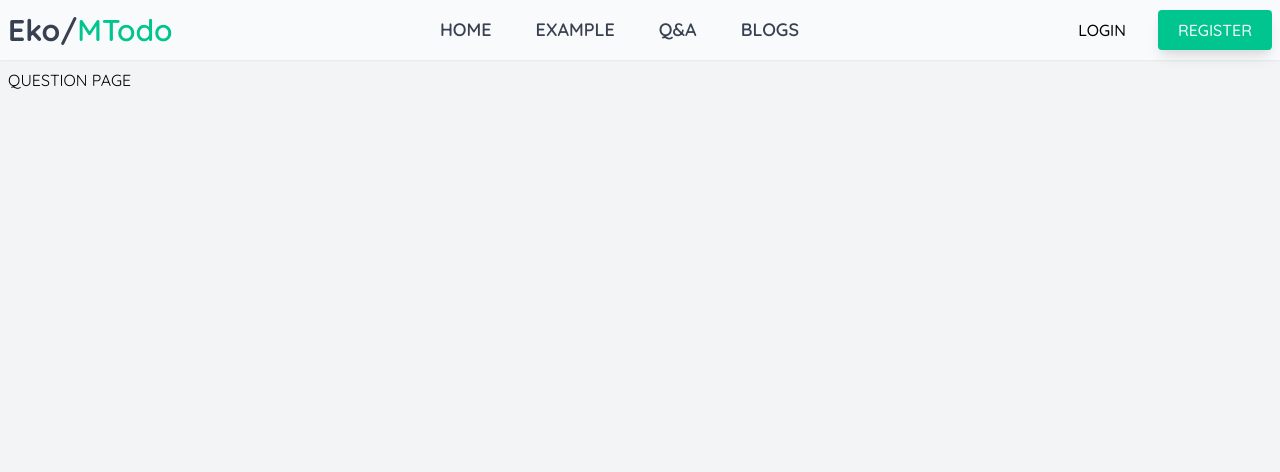
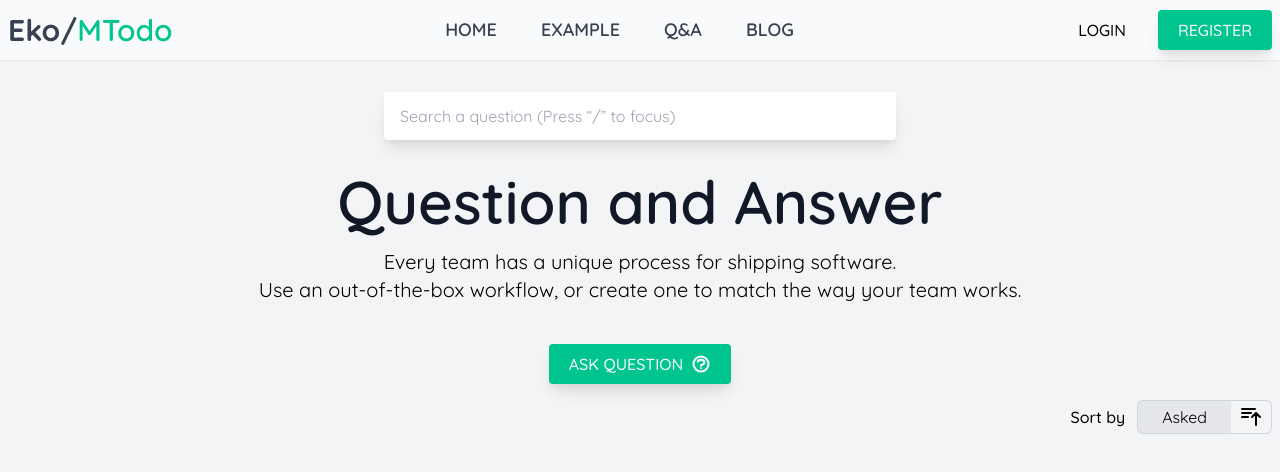
Before and after one commit to ekosutrisno/exomtodo, a Vue app: page /question in a window 1280 px wide. Shown: the top 472 px of the page. Built offline with nearby package versions, Linux system fonts and the light colour scheme.

Commit message:
feat: added QnA Page and sorted by feature

```diff
--- a/src/components/cards/BlogCard.vue
+++ b/src/components/cards/BlogCard.vue
@@ -1,12 +1,12 @@
 <template>
-  <div class="w-full h-full lg:h-72 my-4 transition-shadow duration-300 flex flex-col lg:flex-row bg-gray-50 ring-1 ring-gray-300 ring-opacity-60 hover:ring-opacity-80 rounded-xl hover:shadow-lg">
+  <div class="w-full h-full cursor-pointer lg:h-72 my-4 transition-shadow duration-300 flex flex-col lg:flex-row bg-gray-50 ring-1 ring-gray-300 ring-opacity-60 hover:ring-opacity-80 rounded-xl hover:shadow-lg">
     <div class="h-72 w-full lg:w-96 rounded-t-xl lg:rounded-l-xl lg:rounded-t-none overflow-hidden">
       <img class="w-full h-full object-cover" :src="blog.imageUrl" />
     </div>
     <div class="h-full w-full rounded-l-xl overflow-hidden py-5 px-8">
       <div class="flex items-start justify-between">
         <div class="inline-block">
-          <span class="font-semibold text-2xl block text-gray-700">{{ blog.blogTitle }} <i v-if="blog.edited" class="text-gray-400" style="font-size:0.6rem">edited</i> </span>
+          <span class="font-semibold text-2xl block text-gray-700">{{ blog.blogTitle }} <i v-if="blog.edited" class="text-gray-400" style="font-size:0.7rem">edited</i> </span>
           <span class="text-xs text-gray-700 inline-flex space-x-1 items-center mt-2">
             <svg class="w-4" xmlns="http://www.w3.org/2000/svg" viewBox="0 0 20 20" fill="currentColor">
               <path fill-rule="evenodd" d="M6 2a1 1 0 00-1 1v1H4a2 2 0 00-2 2v10a2 2 0 002 2h12a2 2 0 002-2V6a2 2 0 00-2-2h-1V3a1 1 0 10-2 0v1H7V3a1 1 0 00-1-1zm0 5a1 1 0 000 2h8a1 1 0 100-2H6z" clip-rule="evenodd" />
@@ -33,6 +33,9 @@
               <path d="M15 8a3 3 0 10-2.977-2.63l-4.94 2.47a3 3 0 100 4.319l4.94 2.47a3 3 0 10.895-1.789l-4.94-2.47a3.027 3.027 0 000-.74l4.94-2.47C13.456 7.68 14.19 8 15 8z" />
             </svg>
           </button>
+          <button class="focus:outline-none rounded-full ring-2 ring-green-secondary ring-opacity-0 hover:ring-opacity-90">
+            <img class="rounded-full w-8 h-8" :src="blog.imageUrl" :alt="`img-${blog.id}`">
+          </button>
         </div>
       </div>
       <p class="mt-4 font-normal">{{ blog.highlight }}</p>
--- a/src/components/welcome/Footer.vue
+++ b/src/components/welcome/Footer.vue
@@ -6,7 +6,7 @@
         <p
           class="text-xl w-full mb-8"
         >Wujudkan impianmu menjadi programmer handal dan berkarir profesional di dunia IT.</p>
-       <form class="flex items-center w-full max-w-xl mt-10">
+       <form class="flex items-center w-full max-w-xl mx-auto mt-10">
            <input type="text" placeholder="youremail@email.com"  class="py-3 px-4 shadow-lg rounded-tl rounded-bl w-full focus:outline-none ring-2 ring-green-secondary ring-opacity-0 focus:ring-opacity-40" required/>
           <button type="submit" class="py-3 px-4 inline-flex items-center space-x-2 uppercase font-medium bg-green-secondary ring-2 ring-green-secondary ring-opacity-0 focus:ring-opacity-40  hover:bg-green-light focus:outline-none text-gray-50 transition rounded-tr rounded-br shadow-lg">
             <span>Feedback</span>
--- a/src/components/welcome/NavbarHeader.vue
+++ b/src/components/welcome/NavbarHeader.vue
@@ -9,7 +9,7 @@
          <router-link to="/" class="py-2 px-3 focus:outline-none uppercase text-lg font-semibold text-gray-700 hover:text-green-secondary transition-colors">Home</router-link>
          <router-link to="/example" class="py-2 px-3 focus:outline-none uppercase text-lg font-semibold text-gray-700 hover:text-green-secondary transition-colors">Example</router-link>
          <router-link to="/question" class="py-2 px-3 focus:outline-none uppercase text-lg font-semibold text-gray-700 hover:text-green-secondary transition-colors">Q&A</router-link>
-         <router-link to="/blog" class="py-2 px-3 focus:outline-none uppercase text-lg font-semibold text-gray-700 hover:text-green-secondary transition-colors">Blogs</router-link>
+         <router-link to="/blog" class="py-2 px-3 focus:outline-none uppercase text-lg font-semibold text-gray-700 hover:text-green-secondary transition-colors">Blog</router-link>
       </div>
       <div class="hidden lg:flex">
          <div class="flex items-center space-x-5">
--- a/src/pages/Blog.vue
+++ b/src/pages/Blog.vue
@@ -2,7 +2,7 @@
     <div class="max-w-7xl mx-auto p-2">
        <div class="flex flex-col items-center justify-center">
             <div class="w-full px-2 flex items-center justify-center">
-               <input type="text" placeholder="Search (Press “/” to focus)"  class="py-3 px-4 shadow-lg rounded w-full max-w-lg mt-6 focus:outline-none ring-2 ring-green-secondary ring-opacity-0 focus:ring-opacity-40"/>
+               <input type="text" placeholder="Search topic (Press “/” to focus)"  class="py-3 px-4 shadow-lg rounded w-full max-w-lg mt-6 focus:outline-none ring-2 ring-green-secondary ring-opacity-0 focus:ring-opacity-40"/>
             </div>
          <h1 class="text-6xl mt-2 lg:mt-8 font-semibold text-gray-900">Blogs and Resources</h1>
          <p class="lg:text-center mt-4 text-xl">Every team has a unique process for shipping software.<br class="hidden lg:block"/> Use an out-of-the-box workflow, or create one to match the way your team works.</p>
@@ -13,8 +13,19 @@
                </svg>
             </button>
        </div>
-      <div class="h-full flex flex-wrap mt-10 pb-14 lg:pb-0">
-            <BlogCard v-for="blog in blogs" :key="blog.id" :blog="blog"/>
+       <div class="flex items-center justify-end my-4">
+          <div class="inline-flex items-center">
+             <span class="mr-3 font-medium">Sort by </span>
+             <button class="rounded-tl-md rounded-bl-md focus:outline-none py-1 px-6 transition bg-gray-200 border border-gray-300 border-r-0 hover:border-gray-300">Topic</button>
+             <button class="rounded-tr-md rounded-br-md focus:outline-none py-1 px-2 bg-gray-100 hover:bg-gray-200 transition border border-l-0 border-gray-300">
+                <svg class="w-6" xmlns="http://www.w3.org/2000/svg" fill="none" viewBox="0 0 24 24" stroke="currentColor">
+                  <path stroke-linecap="round" stroke-linejoin="round" stroke-width="2" d="M3 4h13M3 8h9m-9 4h6m4 0l4-4m0 0l4 4m-4-4v12" />
+               </svg>
+             </button>
+          </div>
+       </div>
+      <div class="h-full flex flex-wrap pb-14 lg:pb-0">
+            <BlogCard v-for="blog in blogs" :key="blog.blogId" :blog="blog"/>
       </div>
    </div>
 </template>
--- a/src/pages/Question.vue
+++ b/src/pages/Question.vue
@@ -1,6 +1,29 @@
 <template>
     <div class="max-w-7xl mx-auto p-2">
-QUESTION PAGE
+      <div class="flex flex-col items-center justify-center">
+            <div class="w-full px-2 flex items-center justify-center">
+               <input type="text" placeholder="Search a question (Press “/” to focus)"  class="py-3 px-4 shadow-lg rounded w-full max-w-lg mt-6 focus:outline-none ring-2 ring-green-secondary ring-opacity-0 focus:ring-opacity-40"/>
+            </div>
+         <h1 class="text-6xl mt-2 lg:mt-8 font-semibold text-gray-900">Question and Answer</h1>
+         <p class="lg:text-center mt-4 text-xl">Every team has a unique process for shipping software.<br class="hidden lg:block"/> Use an out-of-the-box workflow, or create one to match the way your team works.</p>
+            <button class="py-2 mt-10 inline-flex items-center space-x-2 px-5 uppercase font-medium bg-green-secondary  hover:bg-green-light focus:outline-none shadow-lg text-gray-50 transition rounded">
+               <span>Ask Question</span>
+               <svg class="w-5" xmlns="http://www.w3.org/2000/svg" fill="none" viewBox="0 0 24 24" stroke="currentColor">
+                  <path stroke-linecap="round" stroke-linejoin="round" stroke-width="2.5" d="M8.228 9c.549-1.165 2.03-2 3.772-2 2.21 0 4 1.343 4 3 0 1.4-1.278 2.575-3.006 2.907-.542.104-.994.54-.994 1.093m0 3h.01M21 12a9 9 0 11-18 0 9 9 0 0118 0z" />
+               </svg>
+             </button>
+       </div>
+       <div class="flex items-center justify-end my-4">
+          <div class="inline-flex items-center">
+             <span class="mr-3 font-medium">Sort by </span>
+             <button class="rounded-tl-md rounded-bl-md focus:outline-none py-1 px-6 transition bg-gray-200 border border-gray-300 border-r-0 hover:border-gray-300">Asked</button>
+             <button class="rounded-tr-md rounded-br-md focus:outline-none py-1 px-2 bg-gray-100 hover:bg-gray-200 transition border border-l-0 border-gray-300">
+                <svg class="w-6" xmlns="http://www.w3.org/2000/svg" fill="none" viewBox="0 0 24 24" stroke="currentColor">
+                  <path stroke-linecap="round" stroke-linejoin="round" stroke-width="2" d="M3 4h13M3 8h9m-9 4h6m4 0l4-4m0 0l4 4m-4-4v12" />
+               </svg>
+             </button>
+          </div>
+       </div>
    </div>
 </template>
 
--- a/tailwind.config.js
+++ b/tailwind.config.js
@@ -18,6 +18,8 @@ module.exports = {
        }
      },
    },
-   variants: {},
+   variants: {
+     ringOpacity:['hover','focus','group-hover']
+   },
    plugins: [],
  }
```
